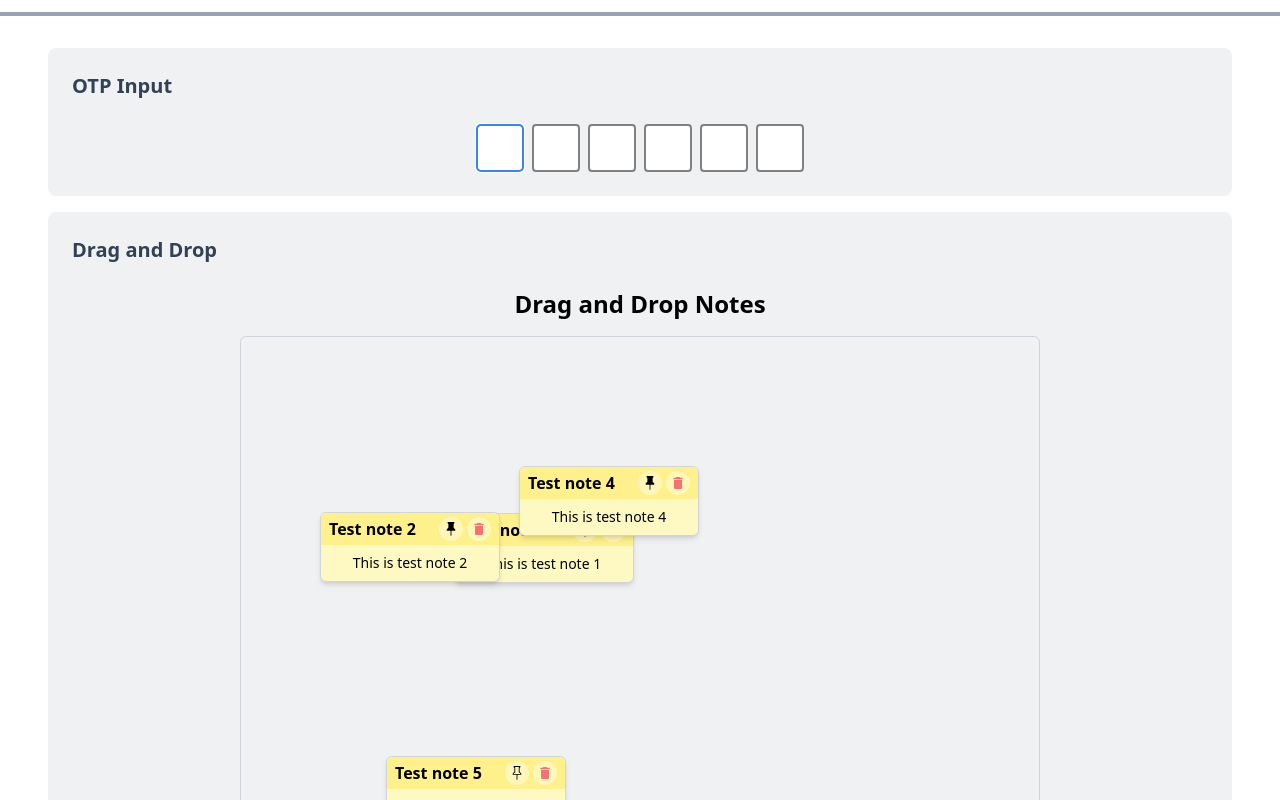
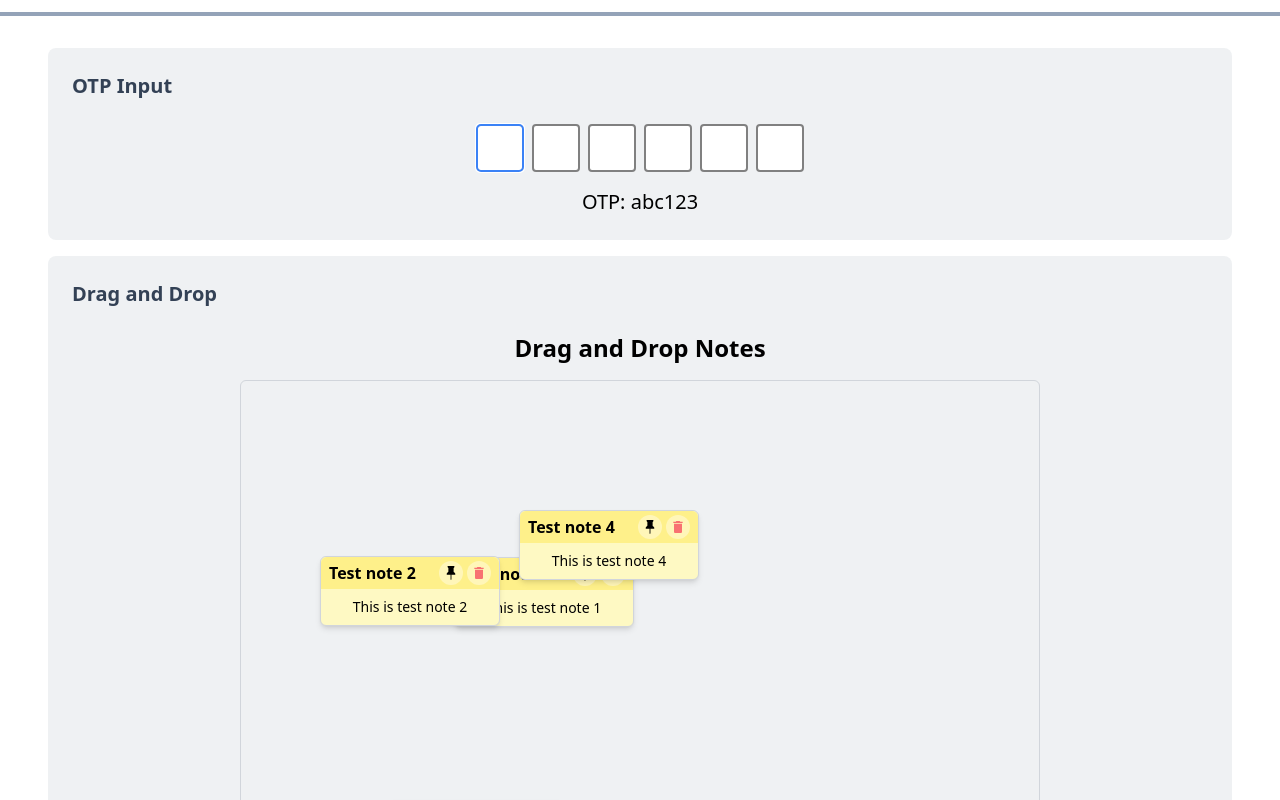
Before and after one commit to JaydeepRamanuj/mini-react-projects, a React (Vite) app: page / in a window 1280 px wide. Shown: the top 800 px of the page. Built offline with nearby package versions, Linux system fonts and the light colour scheme; no server answers.

Commit message:
added OTP hint

```diff
--- a/src/otp/OTPInput.jsx
+++ b/src/otp/OTPInput.jsx
@@ -80,6 +80,7 @@ function OTPInput({
   }
 
   return (
+    <div>
       <div className="flex items-center">
         <div className="flex gap-2">
           {Array.from({ length: length }).map((_, i) => (
@@ -101,7 +102,9 @@ function OTPInput({
               }}
               onKeyDown={(e) => {
                 const allowed =
-                isCharactersAllowed || isPassword ? /^[a-zA-Z0-9]$/ : /^[0-9]$/;
+                  isCharactersAllowed || isPassword
+                    ? /^[a-zA-Z0-9]$/
+                    : /^[0-9]$/;
 
                 const currentValue = e.target.value;
                 if (e.key.length === 1 && !allowed.test(e.key)) {
@@ -149,6 +152,8 @@ function OTPInput({
           </div>
         )}
       </div>
+      <h1 className="mt-4 text-xl">OTP: abc123</h1>
+    </div>
   );
 }
 
```
Lines whose indentation alone changed are shown as unchanged.
